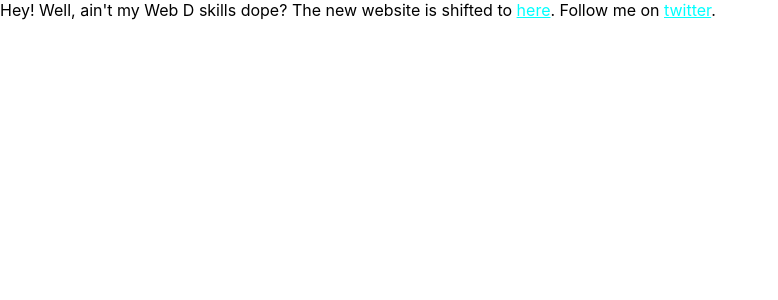
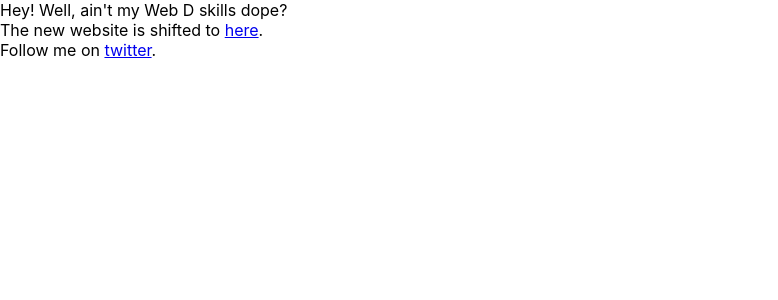
Before and after one commit to namanmanchanda09/myapp, a React (Create React App) app: page / in a window 1280 px wide. Shown: the top 300 px of the page, without its empty margins (0-778 px from the left). Built offline with nearby package versions, Linux system fonts and the light colour scheme.

Commit message:
refactored

```diff
--- a/src/App.js
+++ b/src/App.js
@@ -1,5 +1,5 @@
 import React from 'react';
-import './App.css';
+// import './App.css';
 
 class App extends React.Component {
   // state = {
@@ -42,8 +42,8 @@ class App extends React.Component {
   render() {
     return(
       <div>
-        Hey! Well, ain't my Web D skills dope?
-        The new website is shifted to <a href={'https://namanmanchanda09.github.io/'}>here</a>.
+        Hey! Well, ain't my Web D skills dope? <br></br>
+        The new website is shifted to <a href={'https://namanmanchanda09.github.io/'}>here</a>.<br></br>
         Follow me on <a href={'https://twitter.com/NamanManchanda2'}>twitter</a>.
       </div>
     )
```
